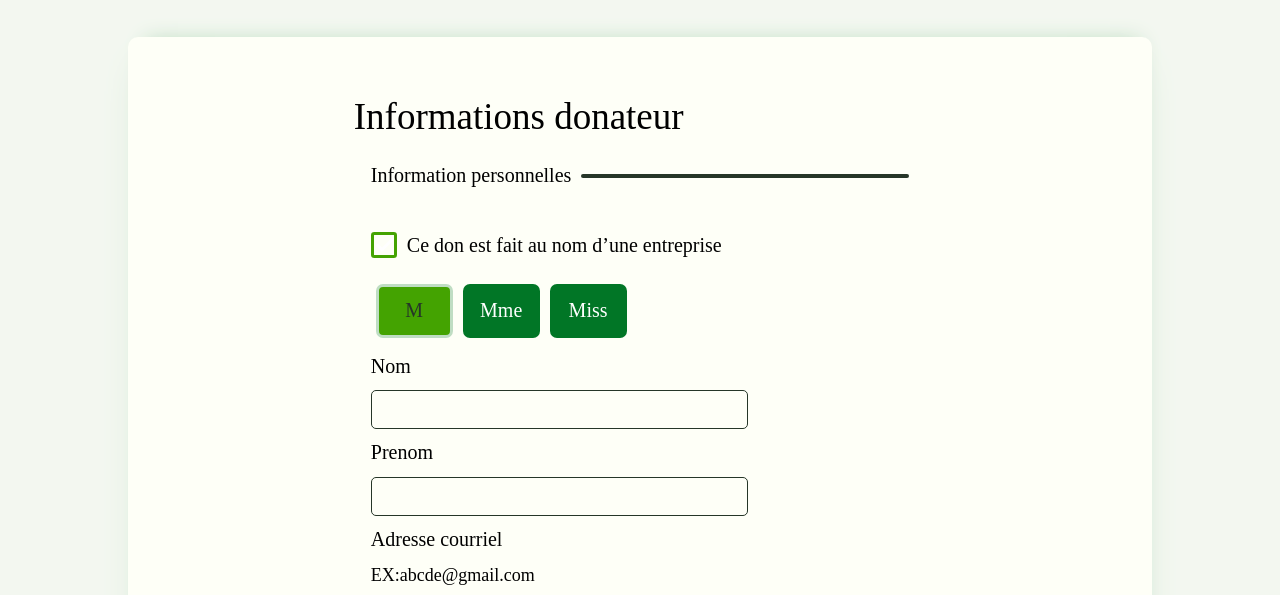
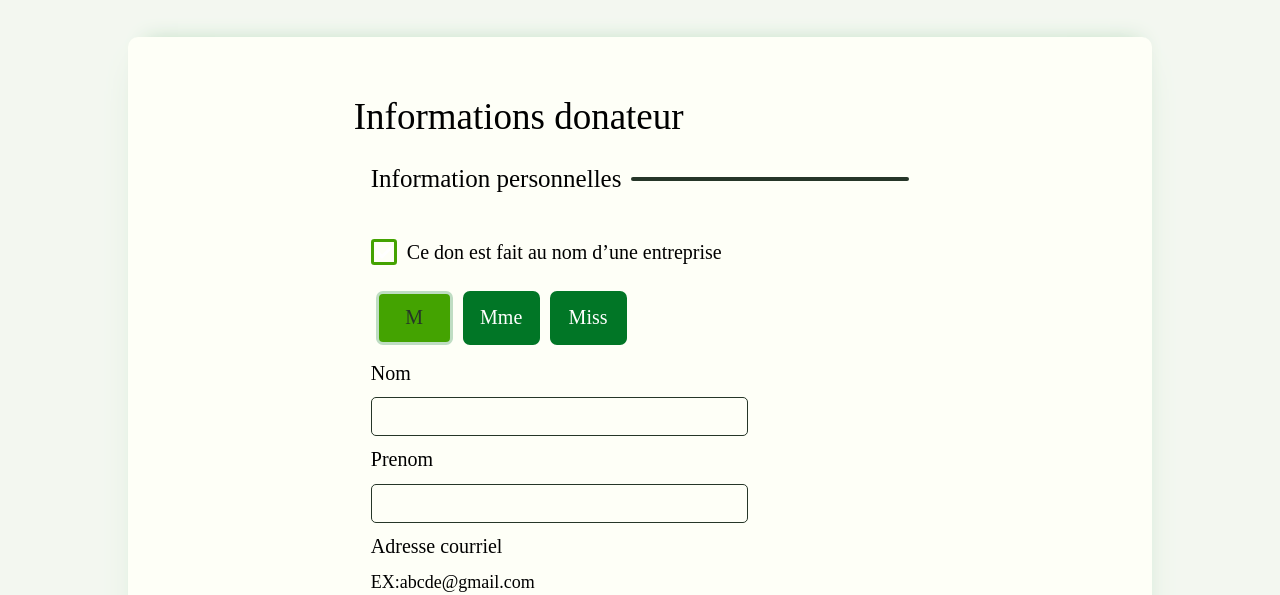
Before and after one commit to eatindehou/RPNI3-TP1-formulaire, a website: page public/index.html in a window 1280 px wide. Both pictures are taken after a click on the button "Suivant". Shown: the part 169-764 px from the top of the page. Drawn offline with nearby package versions, Linux system fonts and the light colour scheme; files that its build step writes are made by us from their sources; a web font is replaced by a local one.

Commit message:
fin du formulaire

```diff
--- a/src/scss/base/_typo.scss
+++ b/src/scss/base/_typo.scss
@@ -88,7 +88,13 @@ h1,
 
 }
 
+legend>span{
+    font-size: 2.2rem;
 
+  @media(min-width: variables.$desktop) {
+    font-size: 2.5rem;
+  }
+}
 .titreTaille2 {
   @include mixins.fontSize(28px);
   margin: 0;
```
